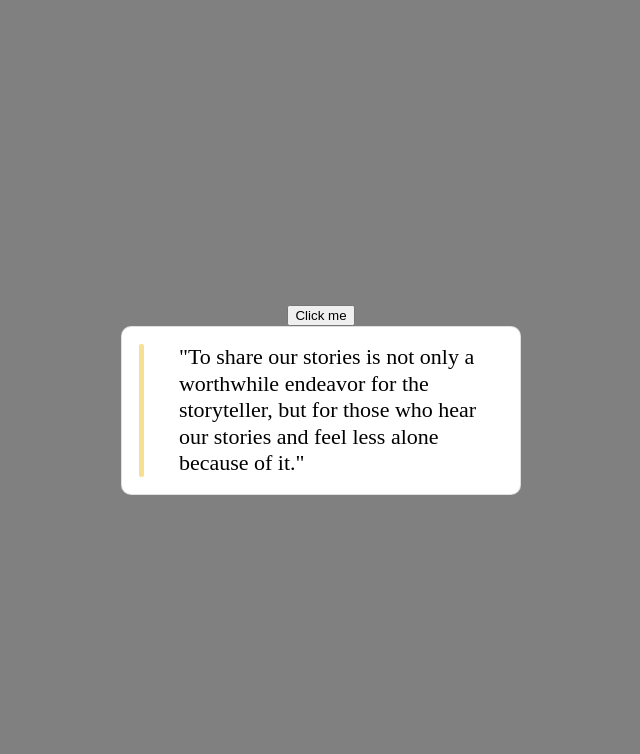
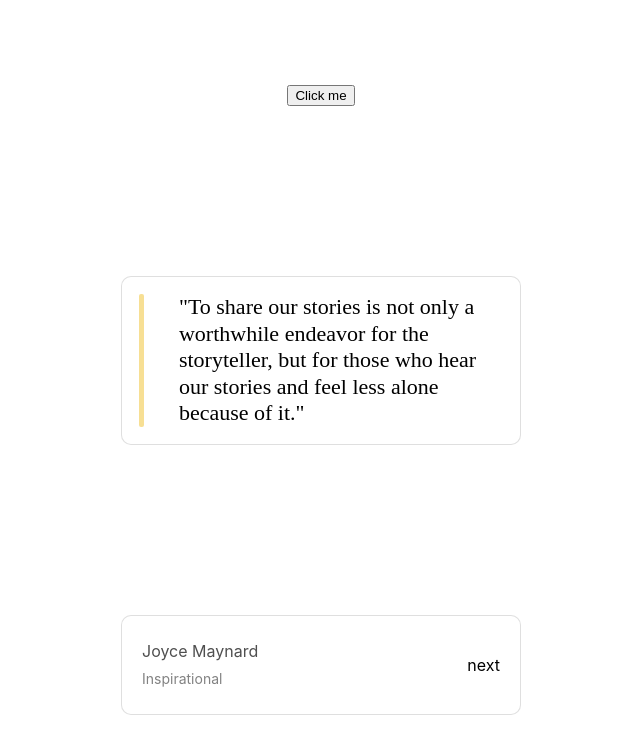
Before and after one commit to SarangWadode/quote-generator, a React (Create React App) app: page / in a window 1280 px wide. Shown: the top 754 px of the page, without its empty margins (319-959 px from the left). Built offline with nearby package versions, Linux system fonts and the light colour scheme; no server answers.

Commit message:
author component ready

```diff
--- /dev/null
+++ b/src/components/author/index.jsx
@@ -0,0 +1,16 @@
+import './style.scss';
+
+
+export default function Author({ author, genre }) {
+    return (
+        <div className='author-card'>
+            <div className='author-quote'>
+                <div className="author-name"> {author} </div>
+                <div className="quote-genre"> {genre} </div>
+            </div>
+            <div className="more">
+                next
+            </div>
+        </div>
+    )
+}
--- /dev/null
+++ b/src/components/author/style.scss
@@ -0,0 +1,36 @@
+.author-card {
+  width: 400px;
+  height: 100px;
+  display: flex;
+  justify-content: space-between;
+  align-items: center;
+  padding: 20px;
+  background: #fff;
+  border: 1px solid rgba(0, 0, 0, 0.125);
+  border-radius: 10px;
+  transition: all 0.3s ease-in-out;
+
+  .author-quote {
+    text-align: left;
+    line-height: 28px;
+
+    .author-name {
+      color: #4f4f4f;
+      transition: all 0.3s ease-in-out;
+    }
+
+    .quote-genre {
+      font-size: 14px;
+      color: #828282;
+    }
+  }
+
+  &:hover {
+    background: #333333;
+    cursor: pointer;
+
+    .author-name {
+      color: #f2f2f2;
+    }
+  }
+}
--- a/src/pages/homepage/index.jsx
+++ b/src/pages/homepage/index.jsx
@@ -1,18 +1,20 @@
 import React, { useEffect, useState } from 'react';
+import './style.scss';
 import Quote from '../../components/quote';
-import './style.scss';
+import Author from '../../components/author';
 
 export default function Homepage() {
   const [quotesData, setquotesData] = useState([]);
   const [quote, setquote] = useState('To share our stories is not only a worthwhile endeavor for the storyteller, but for those who hear our stories and feel less alone because of it.');
   const [author, setauthor] = useState('Joyce Maynard');
+  const [genre, setgenre] = useState('Inspirational');
 
   useEffect(() => {
     const fetchData = async () => {
-      // console.log('fetching data...');
-      const response = await fetch('https://quote-garden.herokuapp.com/api/v3/quotes?limit=2000')
+      console.log('fetching data...');
+      const response = await fetch('https://quote-garden.herokuapp.com/api/v3/quotes?limit=7000')
       const quotes = await response.json()
-      // console.log(quotes.data);
+      console.log(quotes.data);
       setquotesData(quotes.data)
     }
     fetchData()
@@ -22,6 +24,7 @@ export default function Homepage() {
     const random = Math.floor(Math.random() * quotesData.length)
     setquote(quotesData[random].quoteText)
     setauthor(quotesData[random].quoteAuthor)
+    setgenre(quotesData[random].quoteGenre)
   }
 
 
@@ -29,6 +32,7 @@ export default function Homepage() {
     <div className='homepage'>
       <button onClick={handleClick}>Click me</button>
       <Quote quote= {quote} />
+      <Author author={author} genre={genre} />
     </div>
 
   )
--- a/src/pages/homepage/style.scss
+++ b/src/pages/homepage/style.scss
@@ -1,9 +1,9 @@
 .homepage {
     width: 100vw;
     height: 100vh;
-    background: grey;
+    background: #fff;
     display: flex;
     flex-direction: column;
-    justify-content: center;
+    justify-content: space-around;
     align-items: center;
 }
```
